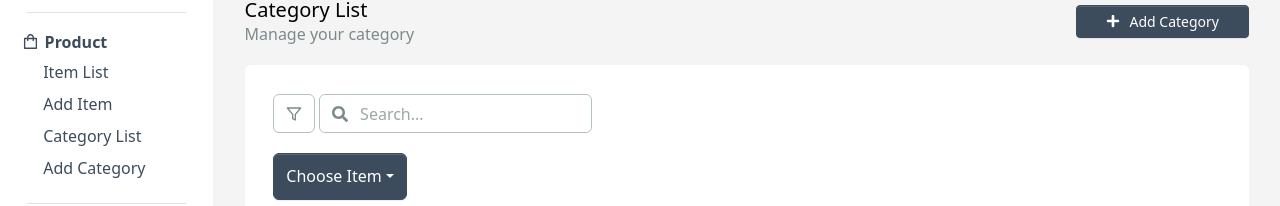
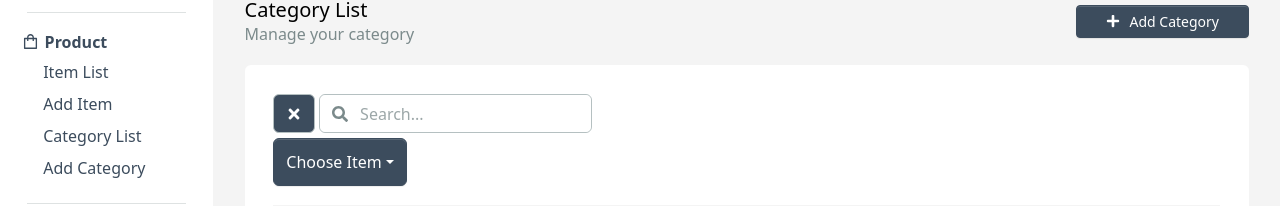
Before and after one commit to dnamgyal00/NewEdge-Inventory, a React (Vite) app in the folder frontend/: page /category in a window 1280 px wide. Both pictures are taken after a click on the element 294 px from the left and 232 px from the top of the page. Shown: the part 119-325 px from the top of the page. Built offline with nearby package versions, Linux system fonts and the light colour scheme; no server answers.

Commit message:
filter changes

```diff
--- a/frontend/src/screens/CategoryDetailsScreen.jsx
+++ b/frontend/src/screens/CategoryDetailsScreen.jsx
@@ -51,7 +51,7 @@ const CategoryDetailsScreen = () => {
 
                 <Col xs={6}>
                   <ListGroup variant="flush">
-                    <ListGroup.Item>
+                    <ListGroup.Item className="lh-1">
                       <h3>{category.name}</h3>
 
                       <Row>
@@ -59,13 +59,13 @@ const CategoryDetailsScreen = () => {
                         <Col md={9}>{category.description}</Col>
                       </Row>
                     </ListGroup.Item>
-                    <ListGroup.Item>
+                    <ListGroup.Item className="lh-1">
                       <Row>
                         <Col md={3}>Total Item:</Col>
                         <Col md={5}>{category.item_count}</Col>
                       </Row>
                     </ListGroup.Item>
-                    <ListGroup.Item>
+                    <ListGroup.Item className="lh-1">
                       <Row>
                         <Col md={3}>Created at:</Col>
                         <Col md={5}>{category.created_at}</Col>
--- a/frontend/src/screens/CategoryScreen.jsx
+++ b/frontend/src/screens/CategoryScreen.jsx
@@ -2,7 +2,7 @@ import React from "react";
 import { useGetCategoriesQuery } from "../slices/categoriesApiSlice";
 import { LinkContainer } from "react-router-bootstrap";
 import { Table, Button, Collapse, Row, Form, Col } from "react-bootstrap";
-import { FaPlus, FaSearch, FaTrashAlt } from "react-icons/fa";
+import { FaPlus, FaSearch, FaTrashAlt, FaTimes } from "react-icons/fa";
 import { FiFilter, FiEdit3 } from "react-icons/fi";
 import { BsEye } from "react-icons/bs";
 import Dropdown from "react-bootstrap/Dropdown";
@@ -18,6 +18,13 @@ const CategoryScreen = () => {
   } = useGetCategoriesQuery();
 
   const [open, setOpen] = useState(false);
+
+  const [showFilters, setShowFilters] = useState(false);
+
+  const toggleFilters = () => {
+    setShowFilters(!showFilters);
+    setOpen(!open);
+  };
 
   // console.log(categories)
   return (
@@ -37,15 +44,32 @@ const CategoryScreen = () => {
       </div>
 
       <div className="bg-white rounded p-4">
-        <div className="input-group d-flex mb-3">
+        <div className="input-group d-flex mb-1">
           <div className="input-group-prepend me-1">
-            <span
+            {/* <span
               className="input-group-text bg-white border-1"
               onClick={() => setOpen(!open)}
               aria-controls="example-collapse-text"
               aria-expanded={open}
             >
               <FiFilter />{" "}
+            </span> */}
+            <span
+              className={`input-group-text  ${
+                showFilters ? "bg-primary" : "bg-white"
+              }`}
+              onClick={toggleFilters}
+              aria-controls="example-collapse-text"
+              aria-expanded={open}
+            >
+              {/* <FiFilter />{" "} */}
+              {showFilters ? (
+                // Cross Button when filters are displayed
+                <FaTimes className="text-white" />
+              ) : (
+                // Filter Icon when filters are hidden
+                <FiFilter />
+              )}
             </span>
           </div>
 
@@ -66,7 +90,7 @@ const CategoryScreen = () => {
           <Collapse in={open}>
             <div id="example-collapse-text">
               <DropdownButton
-                id="dropdown-menu border-0 show mt-2 py-2 shadow-none"
+                id="dropdown-menu bg-white border-0 show mt-2 py-2 shadow-none"
                 title="Choose Item"
               >
                 <Dropdown.Item href="#/action-1">Action</Dropdown.Item>
--- a/frontend/src/screens/TransactionScreen.jsx
+++ b/frontend/src/screens/TransactionScreen.jsx
@@ -1,14 +1,11 @@
 import { useGetTransactionsQuery } from "../slices/transactionsApiSlice";
-import Form from "react-bootstrap/Form";
-import Button from "react-bootstrap/Button";
-import Table from "react-bootstrap/Table";
 import { FaPlus, FaMinus, FaSearch, FaTrashAlt, FaTimes } from "react-icons/fa";
 import { FiFilter, FiEdit3 } from "react-icons/fi";
 // import { MdOutlineComputer } from "react-icons/md";
 import { LinkContainer } from "react-router-bootstrap";
 import { BsEye } from "react-icons/bs";
 import { useState } from "react";
-import { Row, Col } from "react-bootstrap";
+import { Row, Col, Form, Button, Table, Collapse } from "react-bootstrap";
 import DatePicker from "react-datepicker";
 
 const TransactionScreen = () => {
@@ -19,10 +16,13 @@ const TransactionScreen = () => {
   } = useGetTransactionsQuery();
 
   console.log(transactions);
+
+  const [open, setOpen] = useState(false);
   const [showFilters, setShowFilters] = useState(false);
 
   const toggleFilters = () => {
     setShowFilters(!showFilters);
+    setOpen(!open);
   };
 
   const [selectedDate, setSelectedDate] = useState(null);
@@ -63,8 +63,9 @@ const TransactionScreen = () => {
                 showFilters ? "bg-primary" : "bg-white"
               }`}
               onClick={toggleFilters}
+              aria-controls="example-collapse-text"
+              aria-expanded={open}
             >
-              {/* <FiFilter />{" "} */}
               {showFilters ? (
                 // Cross Button when filters are displayed
                 <FaTimes className="text-white" />
@@ -76,10 +77,8 @@ const TransactionScreen = () => {
 
             {/* Dropdown Filters */}
             {showFilters && (
-              <iv
-                className="dropdown-menu border-0 show mt-2 py-2 shadow-none"
-                style={{ width: "100%" }}
-              >
+              <Collapse in={open}>
+                <div id="example-collapse-text">
                   <Row className="mb-3">
                     <Form.Group
                       as={Col}
@@ -134,7 +133,8 @@ const TransactionScreen = () => {
                       </Form.Select>
                     </Form.Group>
                   </Row>
-              </iv>
+                </div>
+              </Collapse>
             )}
           </div>
 
```
Lines whose indentation alone changed are shown as unchanged.
